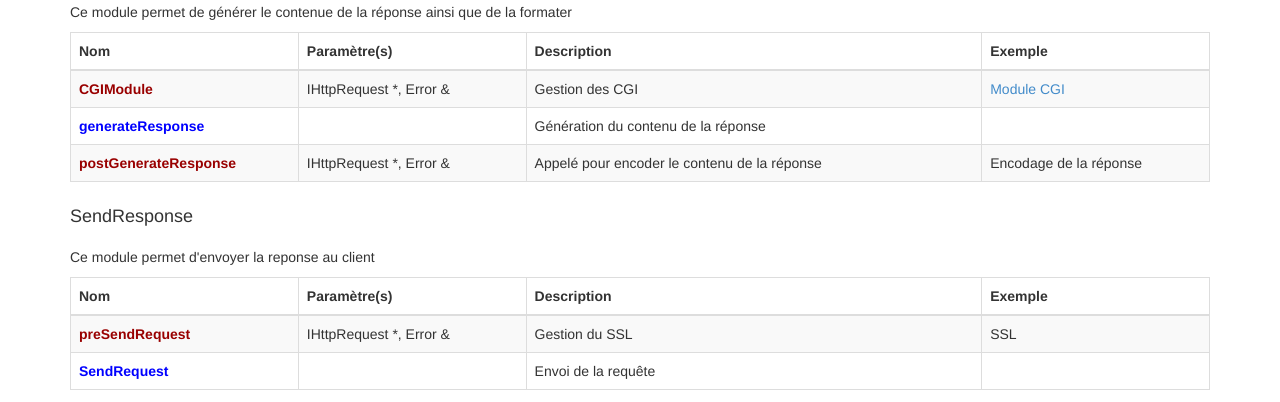
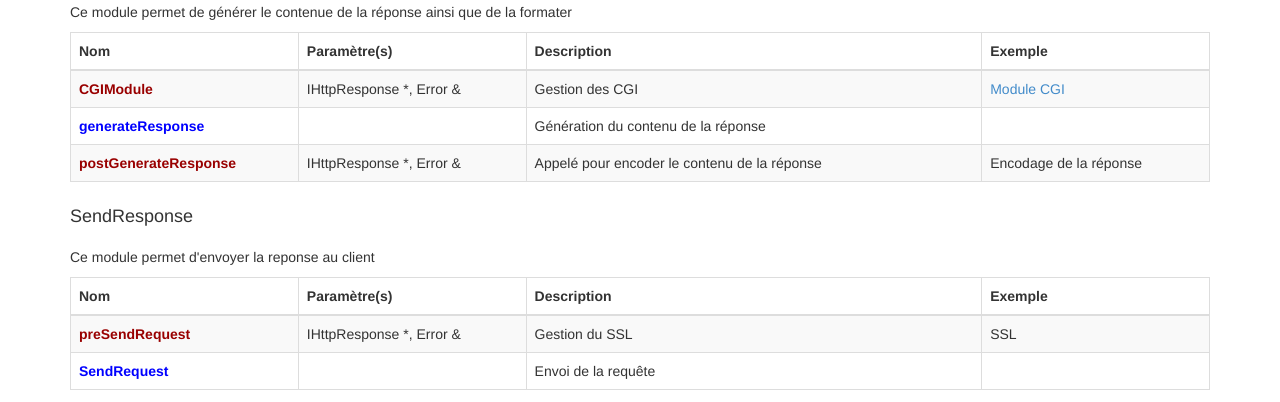
Before and after one commit to apimeal/apimeal.github.io, a plain HTML site: page explanation.html in a window 1280 px wide. Shown: the part 953-1355 px from the top of the page. Drawn offline with Linux system fonts and the light colour scheme.

Commit message:
fix documentation

```diff
--- a/explanation.html
+++ b/explanation.html
@@ -162,7 +162,7 @@
           <tbody>
             <tr>
               <td class="hook-name">CGIModule</td>
-              <td>IHttpRequest *, Error &</td>
+              <td>IHttpResponse *, Error &</td>
               <td>Gestion des CGI</td>
               <td><a href="examples.html" title="Exemple CGI">Module CGI</a></td>
             </tr>
@@ -174,7 +174,7 @@
             </tr>
             <tr>
               <td class="hook-name">postGenerateResponse</td>
-              <td>IHttpRequest *, Error &</td>
+              <td>IHttpResponse *, Error &</td>
               <td>Appelé pour encoder le contenu de la réponse</td>
               <td>Encodage de la réponse</td>
             </tr>
@@ -194,7 +194,7 @@
           <tbody>
             <tr>
               <td class="hook-name">preSendRequest</td>
-              <td>IHttpRequest *, Error &</td>
+              <td>IHttpResponse *, Error &</td>
               <td>Gestion du SSL</td>
               <td>SSL</td>
             </tr>
```
